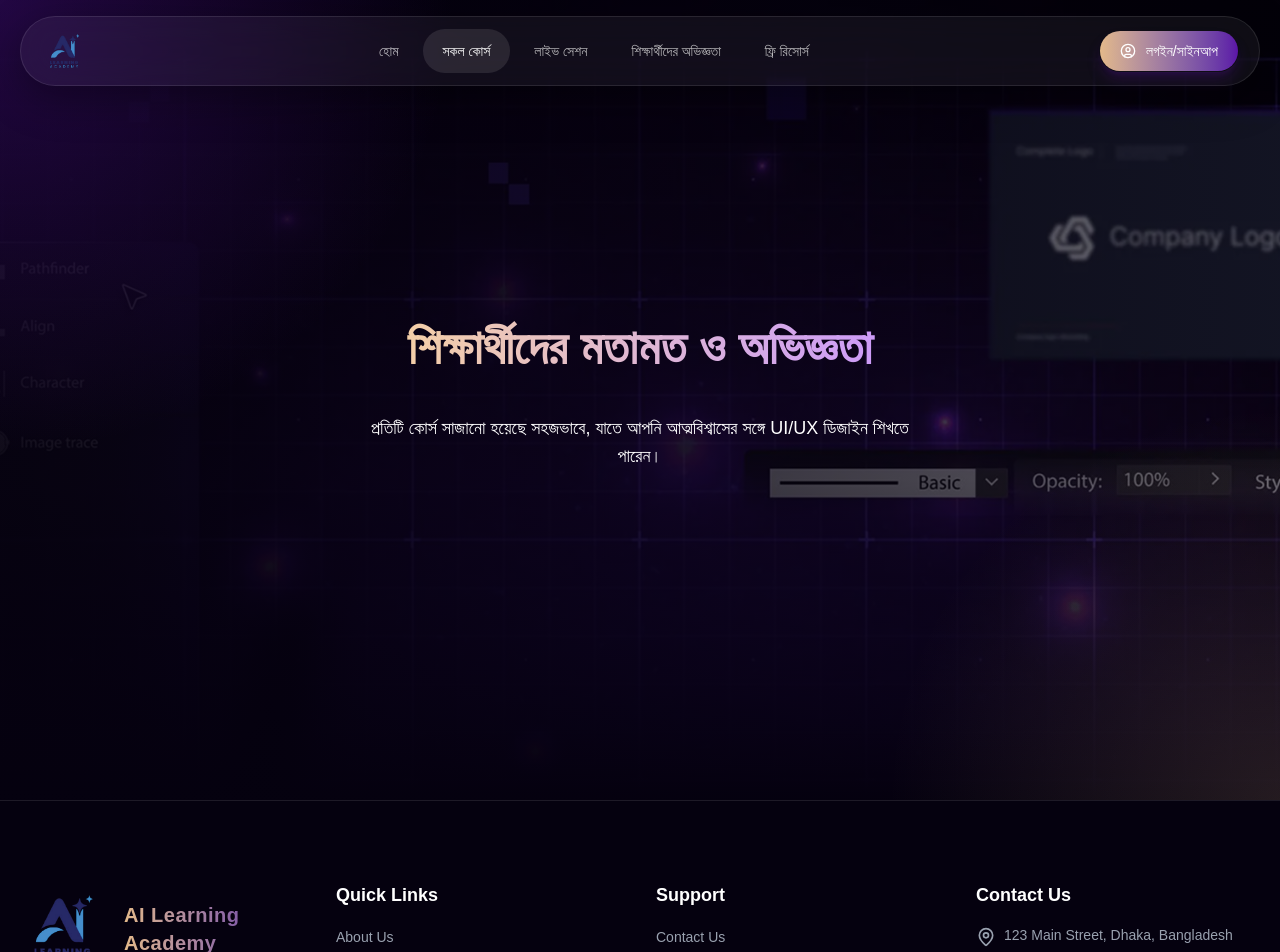
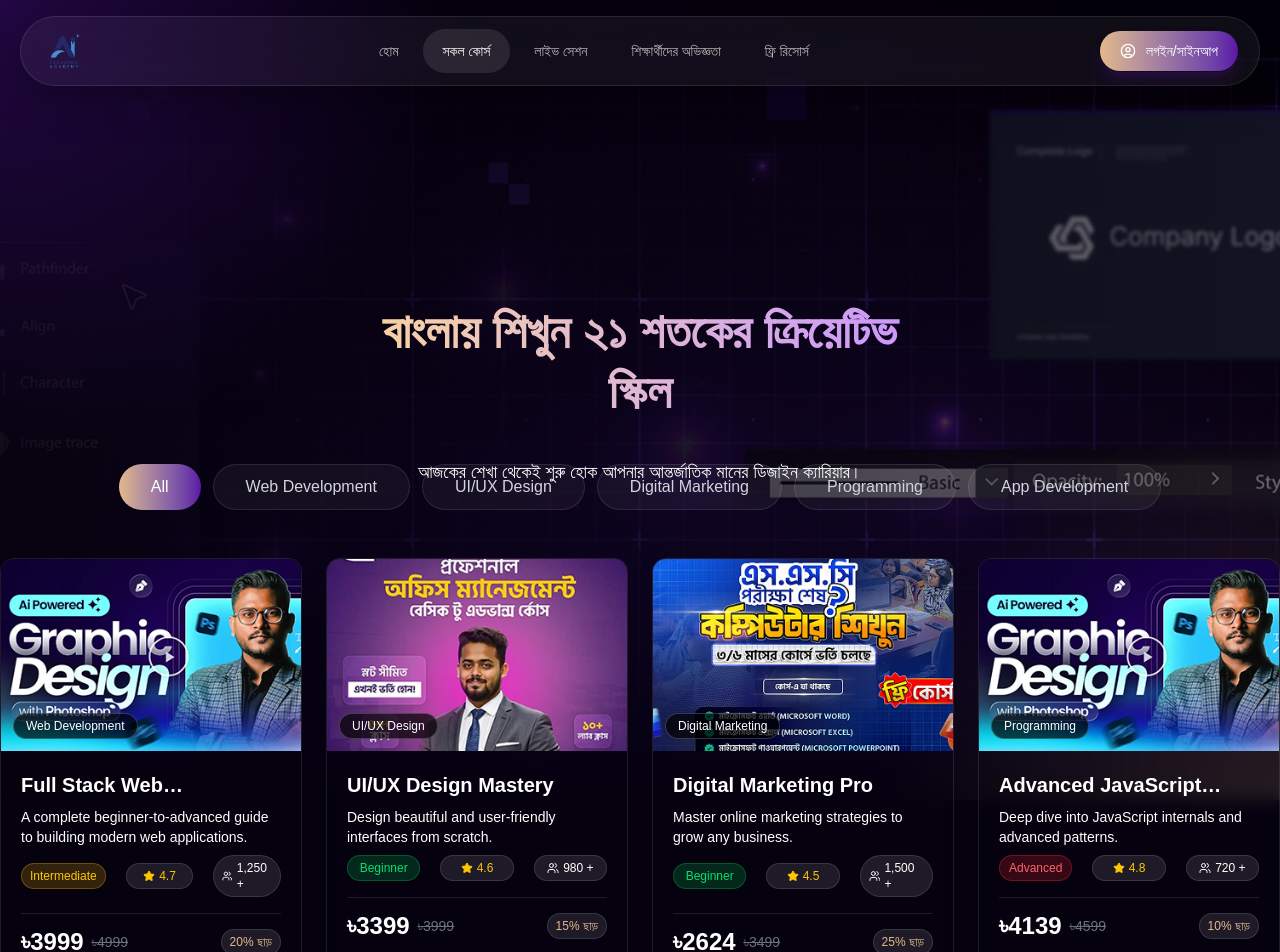
Before and after one commit to gmitsolution3/ai-learning-academy, a Next.js app: page /courses in a window 1280 px wide. Shown: the top 952 px of the page. Built offline with nearby package versions, Linux system fonts and the light colour scheme; a web font is replaced by a local one.

Commit message:
added all course page

```diff
--- a/app/courses/page.tsx
+++ b/app/courses/page.tsx
@@ -1,24 +1,108 @@
-import React from "react";
 import GlobalBanner from "@/components/GlobalBanner";
+import SectionHeading from "@/components/SectionHeading";
+import CourseTabs from "@/components/Home/Course/CourseTabs";
 
-export default function page() {
+import { ICourse } from "@/types";
+
+const courses: ICourse[] = [
+  {
+    title: "Full Stack Web Development Bootcamp",
+    slug: "full-stack-web-development-bootcamp",
+    overview:
+      "A complete beginner-to-advanced guide to building modern web applications.",
+    description:
+      "Learn to build modern web applications using React, Node.js, and MongoDB.",
+    category: "Web Development",
+    difficultyLevel: "Intermediate",
+    totalEnrolled: 1250,
+    rating: 4.7,
+    price: 4999,
+    discountPercent: 20,
+    image: "/graphics-design.png",
+  },
+  {
+    title: "UI/UX Design Mastery",
+    slug: "ui-ux-design-mastery",
+    overview:
+      "Design beautiful and user-friendly interfaces from scratch.",
+    description:
+      "Learn Figma, design principles, wireframing, prototyping, and user research.",
+    category: "UI/UX Design",
+    difficultyLevel: "Beginner",
+    totalEnrolled: 980,
+    rating: 4.6,
+    price: 3999,
+    discountPercent: 15,
+    image: "/office-management.png",
+  },
+  {
+    title: "Digital Marketing Pro",
+    slug: "digital-marketing-pro",
+    overview:
+      "Master online marketing strategies to grow any business.",
+    description:
+      "Covers SEO, Facebook Ads, Google Ads, email marketing, and analytics.",
+    category: "Digital Marketing",
+    difficultyLevel: "Beginner",
+    totalEnrolled: 1500,
+    rating: 4.5,
+    price: 3499,
+    discountPercent: 25,
+    image: "/basic-computer.png",
+  },
+  {
+    title: "Advanced JavaScript Concepts",
+    slug: "advanced-javascript-concepts",
+    overview:
+      "Deep dive into JavaScript internals and advanced patterns.",
+    description:
+      "Understand closures, prototypes, async patterns, and performance optimization.",
+    category: "Programming",
+    difficultyLevel: "Advanced",
+    totalEnrolled: 720,
+    rating: 4.8,
+    price: 4599,
+    discountPercent: 10,
+    image: "/graphics-design.png",
+  },
+  {
+    title: "Mobile App Development with React Native",
+    slug: "react-native-mobile-app-development",
+    overview: "Build cross-platform mobile apps using React Native.",
+    description:
+      "Create real-world apps for Android and iOS with a single codebase.",
+    category: "App Development",
+    difficultyLevel: "Intermediate",
+    totalEnrolled: 860,
+    rating: 4.6,
+    price: 4299,
+    discountPercent: 18,
+    image: "/office-management.png",
+  },
+];
+
+export default function Page() {
   return (
-    <>
+    <div className="relative min-h-screen">
       <GlobalBanner>
-        <div className="space-y-3 sm:space-y-4 text-center mb-6 sm:mb-8">
-          <h2
-            id="testimonial-heading"
-            className="bg-gradient-to-r from-[#F9D49B] to-[#C994FF] bg-clip-text text-transparent text-2xl sm:text-3xl md:text-4xl lg:text-5xl font-black leading-tight lg:py-5"
-          >
-            শিক্ষার্থীদের মতামত ও অভিজ্ঞতা
-          </h2>
-
-          <p className="max-w-xl mx-auto text-sm sm:text-base md:text-lg text-white leading-6 sm:leading-7">
-            প্রতিটি কোর্স সাজানো হয়েছে সহজভাবে, যাতে আপনি
-            আত্মবিশ্বাসের সঙ্গে UI/UX ডিজাইন শিখতে পারেন।
-          </p>
+        <div className="max-w-xl px-5 lg:px-0">
+          <SectionHeading
+            id="all-course-heading"
+            title={"বাংলায় শিখুন ২১ শতকের ক্রিয়েটিভ স্কিল"}
+            description={
+              "আজকের শেখা থেকেই শুরু হোক আপনার আন্তর্জাতিক মানের ডিজাইন ক্যারিয়ার।"
+            }
+          />
         </div>
       </GlobalBanner>
-    </>
+
+      <div className="container mx-auto px-5 lg:px-0 relative z-10">
+        <div className="relative">
+          <div className="-mt-35 lg:-mt-100 pb-16 md:pb-20 lg:pb-24">
+            <CourseTabs courses={courses} showCTA={false} />
+          </div>
+        </div>
+      </div>
+    </div>
   );
 }
--- a/components/GlobalBanner.tsx
+++ b/components/GlobalBanner.tsx
@@ -29,7 +29,7 @@ export default function GlobalBanner({
       <div className="absolute inset-0 bg-[linear-gradient(90deg,rgba(5,1,15,0.94)_0%,rgba(5,1,15,0.82)_42%,rgba(5,1,15,0.58)_100%)]" />
       <div className="absolute inset-0 bg-[radial-gradient(circle_at_top_left,rgba(92,20,167,0.35),transparent_30%),radial-gradient(circle_at_bottom_right,rgba(227,185,138,0.14),transparent_26%)]" />
 
-      <div className="relative z-10 mx-auto flex justify-center min-h-[85vh] md:min-h-screen w-full container items-center px-4 sm:px-6 md:px-10 lg:px-14 py-30 md:py-20">
+      <div className="relative z-10 mx-auto flex justify-center min-h-[45vh] lg:min-h-[100vh] w-full container items-center px-4 sm:px-6 md:px-10 lg:px-14 py-30 md:py-20">
         {children}
       </div>
     </section>
--- a/components/Home/Course/Course.tsx
+++ b/components/Home/Course/Course.tsx
@@ -1,21 +1,8 @@
 import { Sparkles } from "lucide-react";
 import CourseTabs from "./CourseTabs";
+import { ICourse } from "@/types";
 
-type Course = {
-  title: string;
-  slug: string;
-  overview: string;
-  description: string;
-  category: string;
-  difficultyLevel: "Beginner" | "Intermediate" | "Advanced";
-  totalEnrolled: number;
-  rating: number;
-  price: number;
-  discountPercent: number;
-  image: string;
-};
-
-const courses: Course[] = [
+const courses: ICourse[] = [
   {
     title: "Full Stack Web Development Bootcamp",
     slug: "full-stack-web-development-bootcamp",
--- a/components/Home/Course/CourseTabs.tsx
+++ b/components/Home/Course/CourseTabs.tsx
@@ -3,25 +3,14 @@
 import { useMemo, useState } from "react";
 import { Sparkles } from "lucide-react";
 import CourseCard from "@/components/Home/Course/CourseCard";
-
-type Course = {
-  title: string;
-  slug: string;
-  overview: string;
-  description: string;
-  category: string;
-  difficultyLevel: "Beginner" | "Intermediate" | "Advanced";
-  totalEnrolled: number;
-  rating: number;
-  price: number;
-  discountPercent: number;
-  image: string;
-};
+import { ICourse } from "@/types";
 
 export default function CourseTabs({
   courses,
+  showCTA = true,
 }: {
-  courses: Course[];
+  courses: ICourse[];
+  showCTA?: boolean;
 }) {
   const [activeTab, setActiveTab] = useState("All");
 
@@ -82,6 +71,7 @@ export default function CourseTabs({
       </div>
 
       {/* CTA */}
+      {showCTA && (
         <div className="text-center mt-10 sm:mt-12">
           <button
             className="inline-flex items-center gap-2 px-6 sm:px-8 py-2.5 sm:py-3 rounded-full bg-gradient-to-r from-secondary to-primary text-white text-sm sm:text-base font-semibold hover:shadow-xl hover:shadow-secondary/30 transition-all"
@@ -91,6 +81,7 @@ export default function CourseTabs({
             <Sparkles className="size-4" aria-hidden />
           </button>
         </div>
+      )}
     </>
   );
 }
--- /dev/null
+++ b/types/course.type.ts
@@ -0,0 +1,13 @@
+export interface ICourse {
+  title: string;
+  slug: string;
+  overview: string;
+  description: string;
+  category: string;
+  difficultyLevel: "Beginner" | "Intermediate" | "Advanced";
+  totalEnrolled: number;
+  rating: number;
+  price: number;
+  discountPercent: number;
+  image: string;
+}
--- /dev/null
+++ b/types/index.ts
@@ -0,0 +1 @@
+export * from "./course.type";
```
Lines whose indentation alone changed are shown as unchanged.
